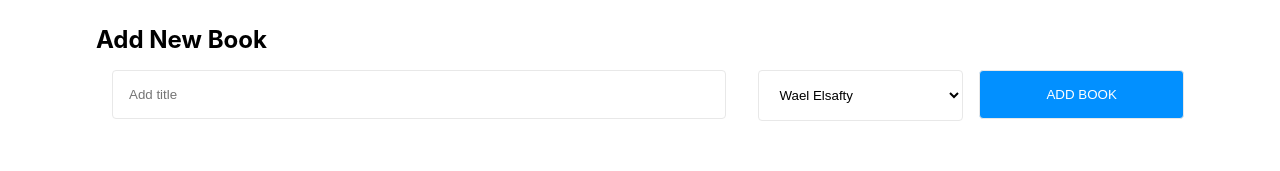
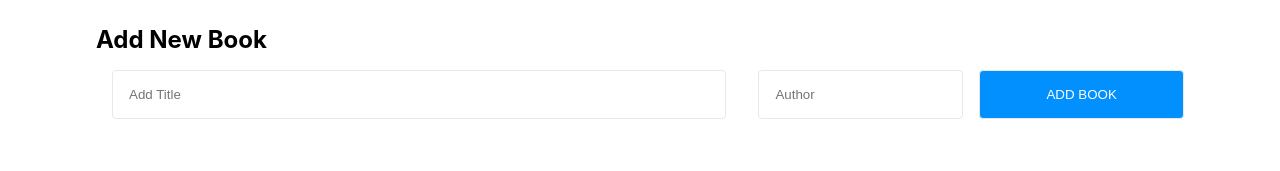
Before and after one commit to waelelsafty07/Book-Store, a React (Create React App) app: page / in a window 1280 px wide. Shown: the part 338-509 px from the top of the page. Built offline with nearby package versions, Linux system fonts and the light colour scheme.

Commit message:
Fix: Add new book inputs

```diff
--- a/package.json
+++ b/package.json
@@ -11,6 +11,7 @@
     "react-icons": "^4.9.0",
     "react-router-dom": "^6.12.1",
     "react-scripts": "5.0.1",
+    "uuid": "^9.0.0",
     "web-vitals": "^2.1.4"
   },
   "scripts": {
--- a/src/components/add/Add.js
+++ b/src/components/add/Add.js
@@ -1,4 +1,3 @@
-import Author from '../utils/Author';
 import Button from '../utils/Buttons';
 import Input from '../utils/Input';
 
@@ -9,8 +8,12 @@ const AddNewBook = () => (
         <h2>Add New Book</h2>
       </div>
       <div className="d-flex body">
-        <Input />
-        <Author />
+        <div className="form-control text">
+          <Input name="Add Title" />
+        </div>
+        <div className="form-control author">
+          <Input name="Author" />
+        </div>
         <div className="button">
           <Button buttonName="add book" />
         </div>
--- a/src/components/utils/Author.js
+++ /dev/null
@@ -1,10 +0,0 @@
-const Author = () => (
-  <div className="form-control author">
-    <select id="author" className="form-control-author bg-white " name="author">
-      <option value="wael-elsafty">Wael Elsafty</option>
-      <option value="seif-ali">Seif Ali</option>
-    </select>
-  </div>
-);
-
-export default Author;
--- a/src/components/utils/Input.js
+++ b/src/components/utils/Input.js
@@ -1,11 +1,8 @@
-const Input = () => (
-  <div className="form-control text">
-    <input
-      type="text"
-      className="form-control-input bg-white"
-      placeholder="Add title"
-    />
-  </div>
+const Input = ({ name }) => (
+  <input
+    type="text"
+    className="form-control-input bg-white"
+    placeholder={name}
+  />
 );
-
 export default Input;
```
Also changed, not shown: 1 other file (tests, documents, lock files or other folders).
